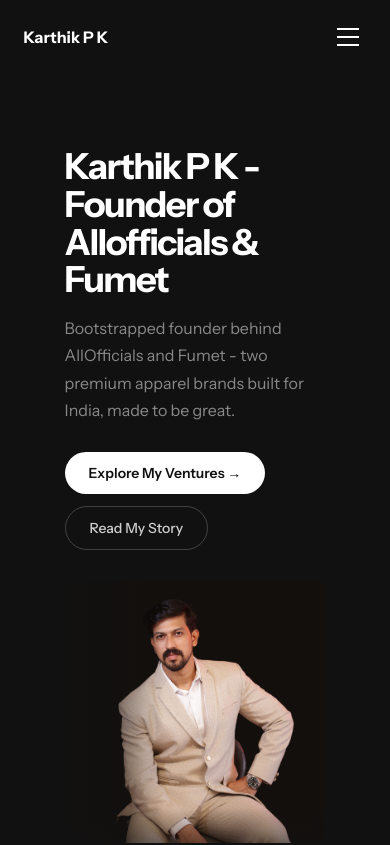
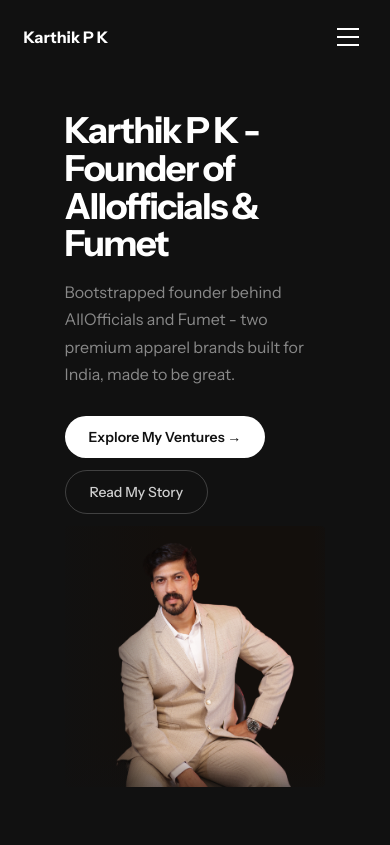
Before and after one commit to tarunappajigowda/Karthik-homepage, a Next.js app: page / in a window 390 px wide. Shown: the top 845 px of the page. Built offline with nearby package versions, Linux system fonts and the light colour scheme.

Commit message:
Mobile view padding

```diff
--- a/app/globals.css
+++ b/app/globals.css
@@ -238,8 +238,8 @@
   .hero-left {
     width: 100%;
     box-sizing: border-box;
-    padding-top: 48px !important;
-    padding-bottom: 32px !important;
+    padding-top: 12px !important;
+    padding-bottom: 12px !important;
   }
 
   .hero-left h1 {
@@ -413,6 +413,7 @@
   }
 }
 
+
 /* ==========================================================================
    MOBILE FOOTER OVERRIDE
    ========================================================================== */
```
